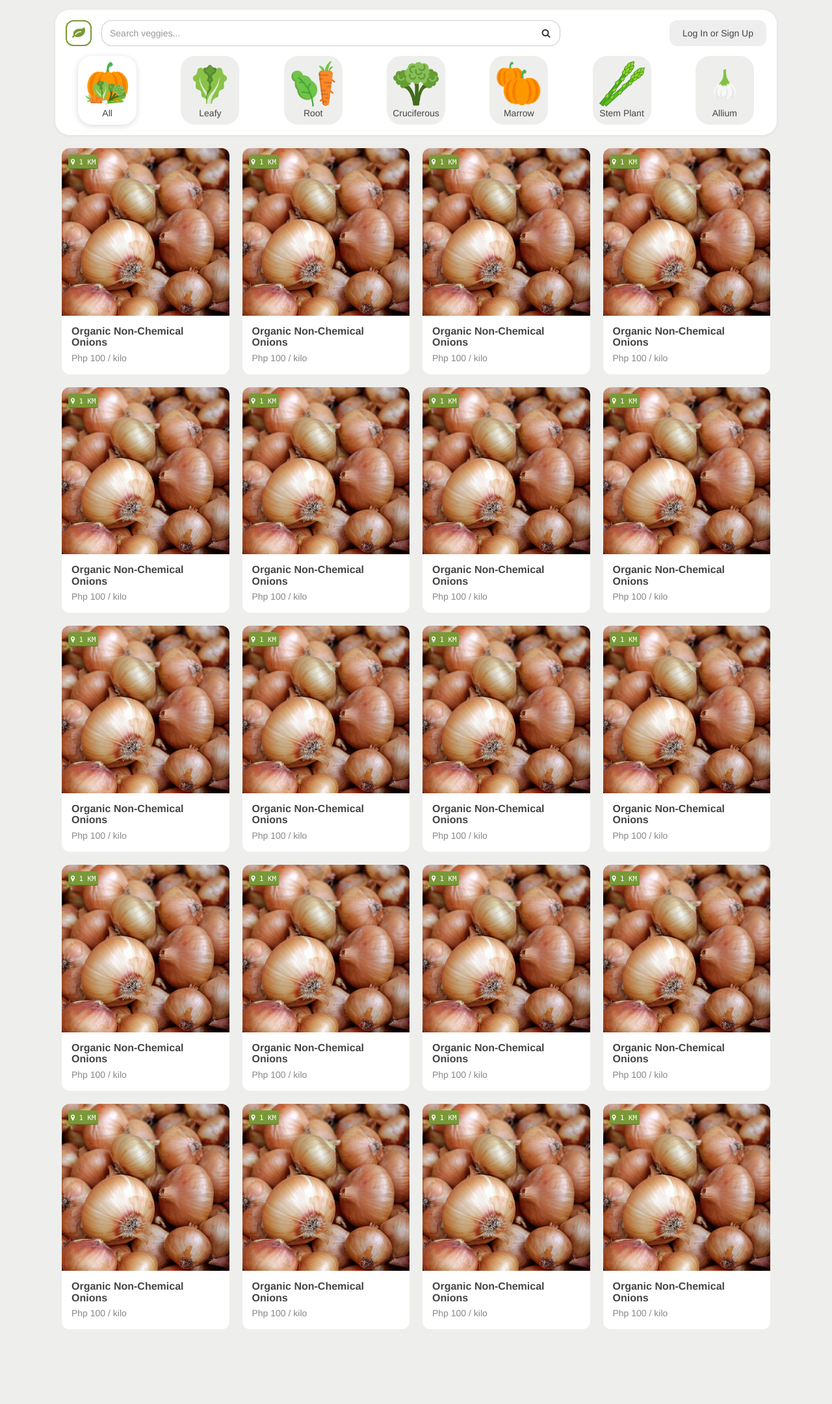
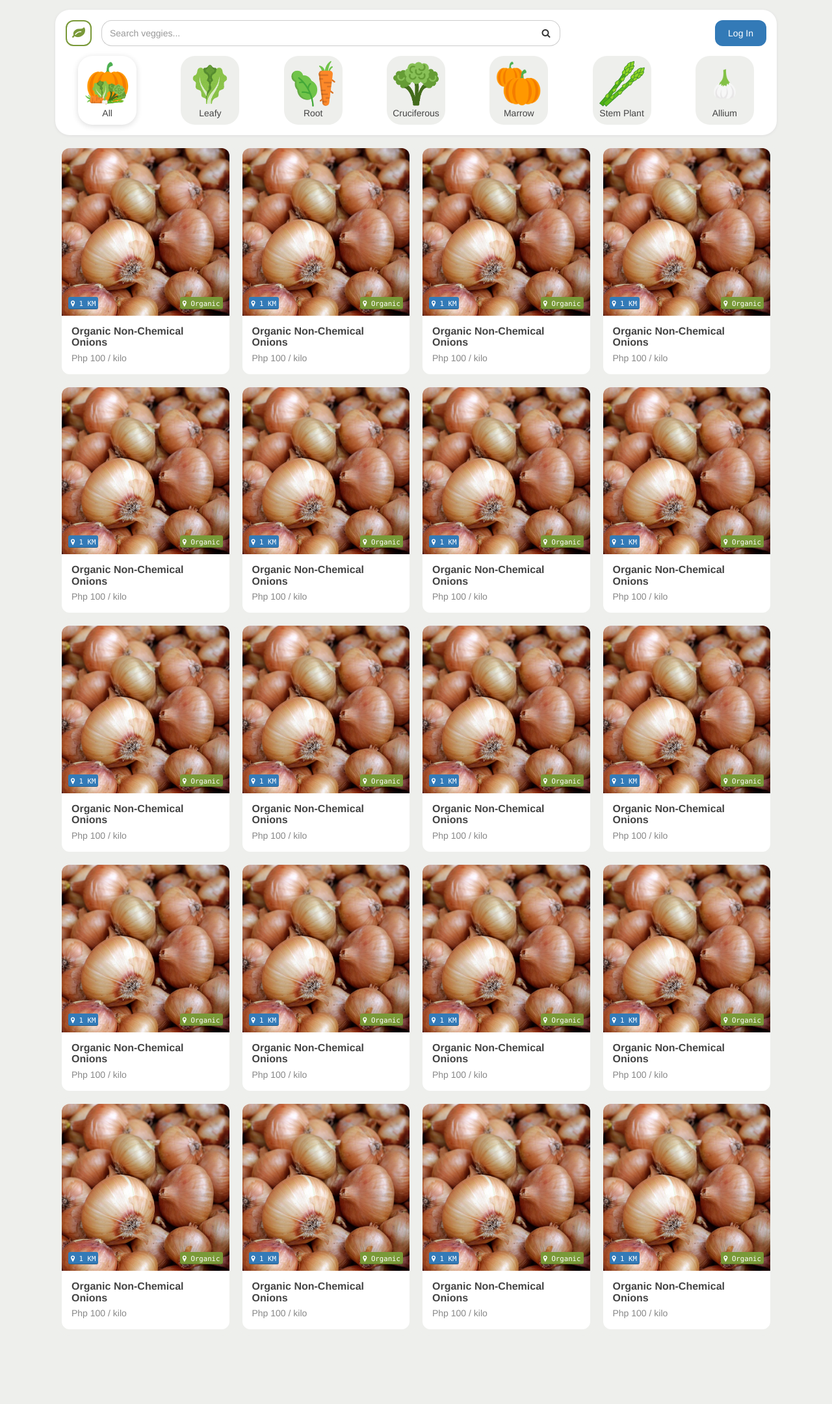
Before and after one commit to gacelabs/gulaymart, a CodeIgniter app: page /database/index.php/marketplace/index in a window 1280 px wide. Shown: the whole page at 65% size. Run offline with CodeIgniter, Linux system fonts and the light colour scheme.

Commit message:
marketplace changes

```diff
--- a/application/views/looping/product_item.php
+++ b/application/views/looping/product_item.php
@@ -2,7 +2,10 @@
 	<div class="product-item-info">
 		<a href="">
 			<div class="product-item-top" style="background-image: url('assets/images/onions.jpg');">
-				<kbd class="product-distance"><small><i class="fa fa-map-marker"></i> 1 KM</small></kbd>
+				<ul class="spaced-list between">
+					<li><kbd class="product-tags"><small><i class="fa fa-map-marker"></i> 1 KM</small></kbd></li>
+					<li><kbd class="product-type"><small><i class="fa fa-map-marker"></i> Organic</small></kbd></li>
+				</ul>
 			</div>
 			<div class="product-item-middle">
 				<h1 class="product-title">Organic Non-Chemical Onions</h1>
--- a/application/views/marketplace/nav_body.php
+++ b/application/views/marketplace/nav_body.php
@@ -6,7 +6,7 @@
 		<?php $this->view('forms/search_form'); ?>
 		<ul id="search_nav_btns">
 		<?php if ($page_data['is_login'] == 0) : ?>
-			<li class="login-button" data-toggle="modal" data-target="#login_modal"><a href="#">Log In or Sign Up</a></li>
+			<li class="login-button" data-toggle="modal" data-target="#login_modal"><a href="#">Log In</a></li>
 		<?php else : ?>
 			<li class="bottom-nav-item"><a href="basket"><i class="fa fa-shopping-basket"></i></a></li>
 			<li class="bottom-nav-item"><a href="notifications"><i class="fa fa-bell-o"></i></a></li>
--- a/application/views/marketplace/product_item_body.php
+++ b/application/views/marketplace/product_item_body.php
@@ -8,13 +8,18 @@
 		?>
 	</div>
 
+	<div class="hide <?php if ($page_data['is_login'] == 0) {echo "in";} ?>" id="bottom_nav_sm">
 	<?php if ($page_data['is_login'] == 1) : ?>
-	<div class="hide" id="bottom_nav_sm">
 		<div class="bottom-nav-item <?php if (in_array("marketplace", $body_class)) {echo "active";} ?>"><a href=""><i class="fa fa-leaf"></i></a></div>
+		<div class="bottom-nav-item"><a href="notifications"><i class="fa fa-bell-o"></i></a></div>
+		<div class="bottom-nav-item" data-toggle="modal" data-target="#search_popup"><i class="fa fa-search"></i></div>
 		<div class="bottom-nav-item"><a href="basket"><i class="fa fa-shopping-basket"></i></a></div>
+		<div class="bottom-nav-item"><a href="account"><div class="nav-avatar-body" style="background-image: url('assets/images/avatar.jpg');"></div></a></div>
+	<?php else : ?>
+		<div class="bottom-nav-item <?php if (in_array("marketplace", $body_class)) {echo "active";} ?>"><a href=""><i class="fa fa-leaf"></i></a></div>
 		<div class="bottom-nav-item" data-toggle="modal" data-target="#search_popup"><i class="fa fa-search"></i></div>
-		<div class="bottom-nav-item"><a href="notifications"><i class="fa fa-bell-o"></i></a></div>
-		<div class="bottom-nav-item"><a href="account"><div class="nav-avatar-body" style="background-image: url('assets/images/avatar.jpg');"></div></a></div>
+		<div data-toggle="tooltip" data-placement="top" title="Sign Up" class="bottom-nav-item"><a href="register"><i class="fa fa-user-plus"></i></a></div>
+		<div class="bottom-nav-item" data-toggle="modal" data-target="#login_modal"><span data-toggle="tooltip" data-placement="top" title="Log In"><i class="fa fa-sign-in"></i></span></div>
+	<?php endif ; ?>
 	</div>
-	<?php endif ; ?>
 </div>
--- a/application/views/modals/login_modal.php
+++ b/application/views/modals/login_modal.php
@@ -22,10 +22,10 @@
 									<input type="email" name="email" class="form-control" id="email" placeholder="Email address">
 								</div>
 								<div class="form-group" style="margin-bottom: 5px;">
-									<input type="password" name="password" class="form-control" id="password" placeholder="Email address">
+									<input type="password" name="password" class="form-control" id="password" placeholder="Password">
 								</div>
 								<div style="text-align: right;margin-bottom: 10px;">
-									<a href="password-reset" style="font-size: 11px;color: #aaa">Forgot Password?</a>
+									<a href="password-reset" style="font-size: 11px;">Forgot Password?</a>
 								</div>
 								<button class="btn btn-success btn-block">Log In</button>
 							</form>
@@ -34,9 +34,9 @@
 						<div class="login-with-social">
 							<a href="" class="btn btn-block">
 								<ul class="spaced-list between">
-									<li><i class="fa fa-facebook"></i></li>
+									<li><i class="fa fa-facebook-official" style="color:#4267B2;"></i></li>
 									<li>Facebook</li>
-									<li><i class="fa fa-arrow-right"></i></li>
+									<li><i class="fa fa-arrow-right" style="color:#aaa;"></i></li>
 								</ul>
 							</a>
 						</div>
--- a/assets/css/global.css
+++ b/assets/css/global.css
@@ -1,6 +1,12 @@
 body {
 	background-color: #eeefec;
 	color: #444;
+}
+[data-toggle="modal"] {
+	cursor: pointer;
+}
+[data-target="#search_popup"]:hover {
+	color: #337ab7;
 }
 .icon-left {
 	margin-right: 10px;
@@ -17,6 +23,9 @@ body {
 a {
 	text-decoration: none !important;
 	color: inherit;
+}
+a:hover {
+	color: #337ab7;
 }
 .search-category-body {
 	margin-bottom: 10px;
@@ -57,10 +66,11 @@ ul.spaced-list.around {
 	display: block;
 	padding: 10px 20px;
 	transition: all .3s ease-in-out;
+	background-color: #337ab7;
+	color: #fff;
 }
 .login-button>a:hover {
 	background-color: #799938;
-	color: #fff;
 }
 #login_modal .modal-content {
 	background: transparent;
@@ -93,12 +103,19 @@ ul.spaced-list.around {
 .login-form-body {
 	padding: 25px 15px;
 	background-color: #fff;
+	border-top-right-radius: 22px;
+	border-top-left-radius: 22px;
+	box-shadow: 0px -2px 8px 0px rgb(0 0 0 / 15%);
 }
 .login-form-body button {
 	border-radius: 12px;
 	background-color: #8bc34b;
 	border: none;
 	padding: 7px 20px;
+	outline: none !important;
+}
+.login-form-body button:hover {
+	background-color: #337ab7;
 }
 .login-form-body .form-control {
 	box-shadow: none;
@@ -108,7 +125,7 @@ ul.spaced-list.around {
 	margin-bottom: 5px;
 }
 .login-with-social {
-	background-color: #f9f9f9;
+	background-color: #eaeaea;
 	border-bottom-right-radius: 22px;
 	border-bottom-left-radius: 22px;
 	padding: 25px 15px;
--- a/assets/css/marketplace.css
+++ b/assets/css/marketplace.css
@@ -50,10 +50,13 @@
 	padding: 0 !important;
 	box-shadow: none;
 }
+.product-item-info {
+	border-radius: 12px;
+	transition: box-shadow .3s ease-in-out;
+}
 .product-item>a {
 	display: block;
 	border-radius: 12px;
-	transition: box-shadow .3s ease-in-out;
 }
 .product-item:hover .product-item-info {
 	box-shadow: 0px 2px 10px 0px rgb(0 0 0 / 14%);
@@ -71,11 +74,23 @@
 	background-color: transparent;
 	position: relative;
 }
-.product-distance {
+.product-item-top>ul {
 	position: absolute;
-	top: 10px;
-	left: 10px;
+	bottom: 0;
+	left: 0;
+	width: 100%;
+	margin-bottom: 0;
+}
+.product-item-top>ul>li {
+	margin: 10px;
+}
+.product-tags {
+	background-color: #337ab7;
+	color: #fff;
+}
+.product-type {
 	background-color: #799938;
+	color: #fff;
 }
 .product-item-middle, .product-item-footer {
 	padding: 15px;
@@ -142,7 +157,13 @@
 	transform: translate(-50%, -50%);
 	width: 50%;
 	background-color: #fff;
-	padding: 15px;
+}
+#bottom_nav_sm .bottom-nav-item>a, #bottom_nav_sm .bottom-nav-item>span, #bottom_nav_sm .bottom-nav-item>i {
+	padding: 12px 0;
+	vertical-align: text-top;
+}
+#bottom_nav_sm.in {
+	grid-template-columns: 1fr 1fr 1fr 1fr;
 }
 #bottom_nav_sm .nav-avatar-body {
 	margin: 0 auto;
@@ -153,7 +174,7 @@
 .bottom-nav-item {
 	font-size: 22px;
 }
-.bottom-nav-item>a {
+#bottom_nav_sm .bottom-nav-item>a, .bottom-nav-item>span {
 	display: block;
 }
 .bottom-nav-item.active {
--- a/assets/js/main.js
+++ b/assets/js/main.js
@@ -18,6 +18,8 @@ $(document).ready(function() {
 		},
 	});
 
+	$('[data-toggle="tooltip"]').tooltip();
+
 });
 
 $(document).on('ready resize change', function() {
```
